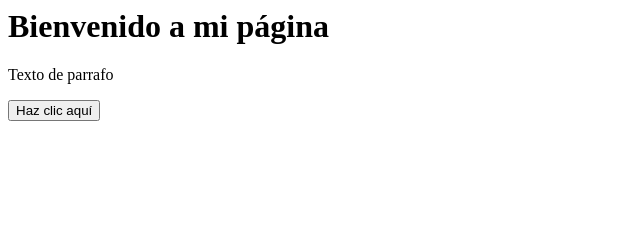
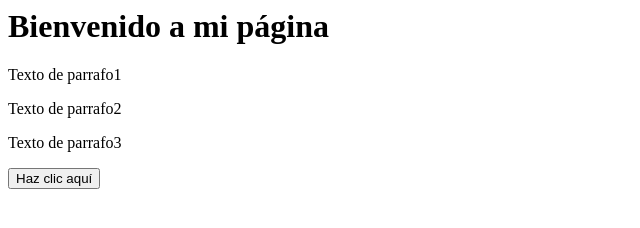
Before and after one commit to CamiloViasus/pruebasgit, a plain HTML site: page boton.html in a window 1280 px wide. Shown: the whole page, without its empty margins (0-640 px from the left). Drawn offline with Linux system fonts and the light colour scheme.

Commit message:
se agregaron mas parrafos

```diff
--- a/boton.html
+++ b/boton.html
@@ -4,7 +4,9 @@
 </head>
 <body>
   <h1>Bienvenido a mi página</h1>
-  <p> Texto de parrafo</p>
+  <p> Texto de parrafo1</p>
+  <p> Texto de parrafo2</p>
+  <p> Texto de parrafo3</p>
   <button onclick="alert('¡Hola!')">Haz clic aquí</button>
 </body>
 </html>
```
